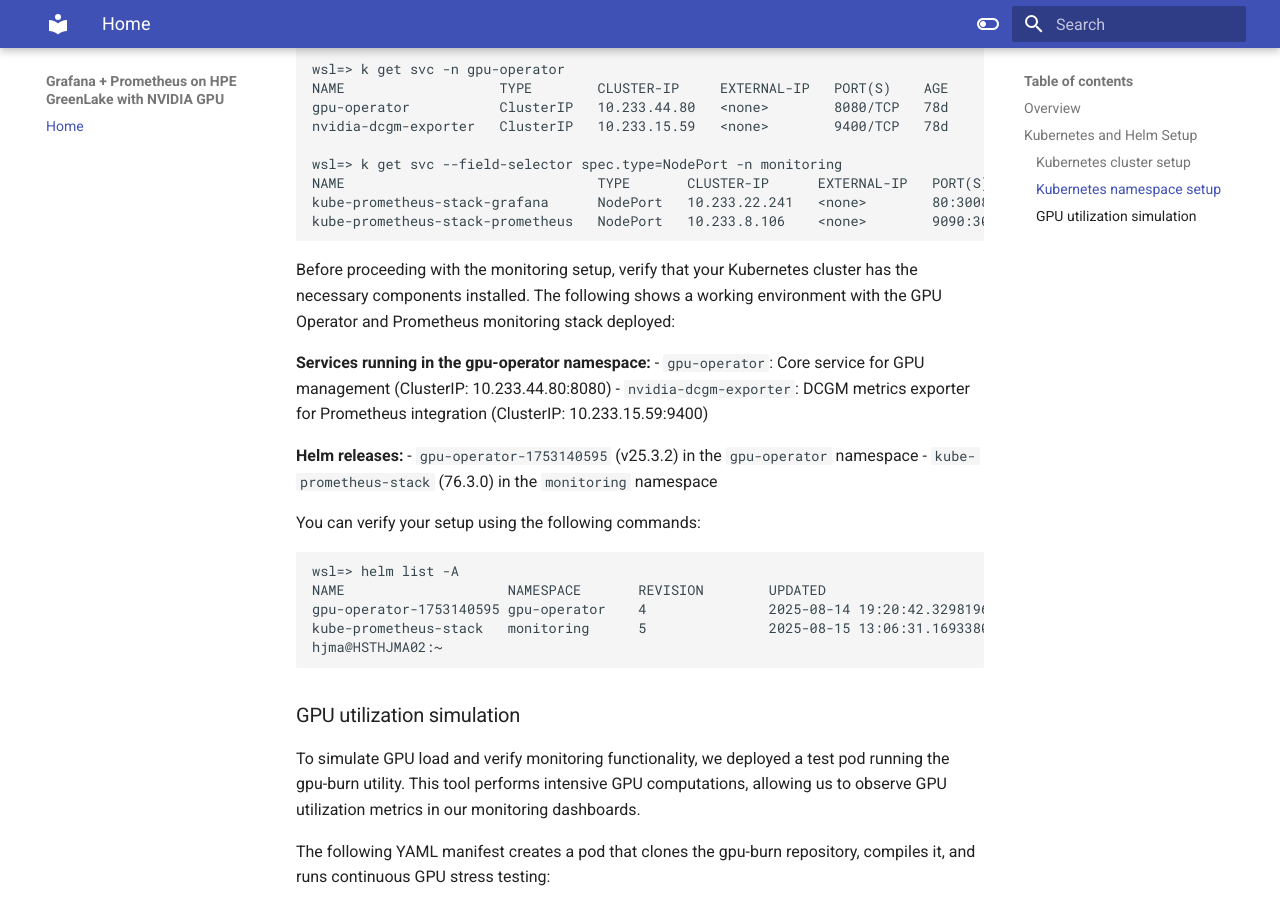
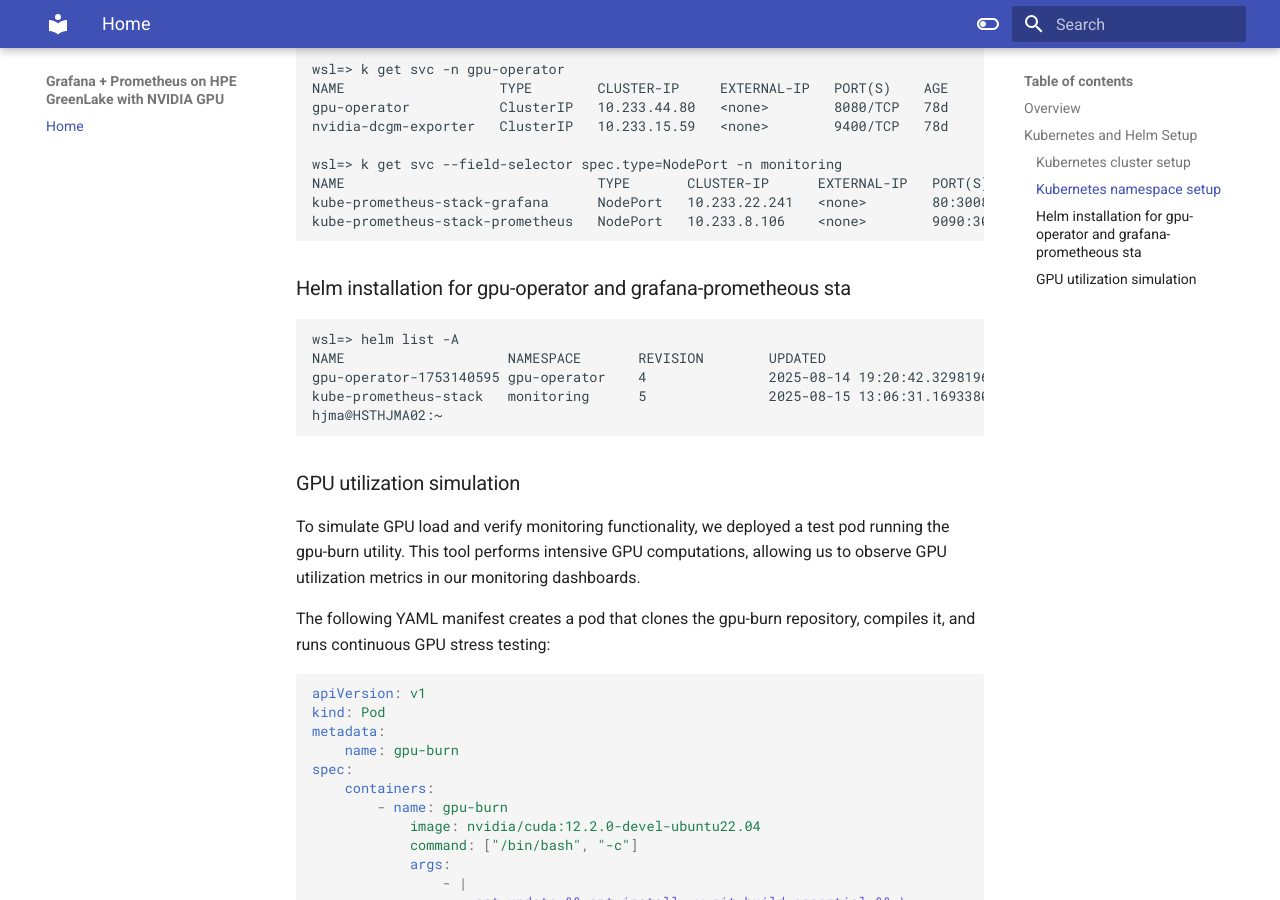
Before and after one commit to hjma29/grafana-prometheus-hpe-greenlake-com-nvidia, an MkDocs documentation site: the page built from docs/whitepaper.md, in a window 1280 px wide and 900 px high, scrolled down 1001 px. Built offline with MkDocs 1.6.1 and Material for MkDocs 9.7.7, drawn with Linux system fonts in a browser that asks for light colours.

Commit message:
[skip ci] 251010-11:38 on mini4

````diff
--- a/docs/whitepaper.md
+++ b/docs/whitepaper.md
@@ -37,17 +37,7 @@ kube-prometheus-stack-grafana      NodePort   10.233.22.241   <none>        80:3
 kube-prometheus-stack-prometheus   NodePort   10.233.8.106    <none>        9090:30090/TCP,8080:30398/TCP   56d
 ```
 
-Before proceeding with the monitoring setup, verify that your Kubernetes cluster has the necessary components installed. The following shows a working environment with the GPU Operator and Prometheus monitoring stack deployed:
-
-**Services running in the gpu-operator namespace:**
-- `gpu-operator`: Core service for GPU management (ClusterIP: 10.233.44.80:8080)
-- `nvidia-dcgm-exporter`: DCGM metrics exporter for Prometheus integration (ClusterIP: 10.233.15.59:9400)
-
-**Helm releases:**
-- `gpu-operator-1753140595` (v25.3.2) in the `gpu-operator` namespace
-- `kube-prometheus-stack` (76.3.0) in the `monitoring` namespace
-
-You can verify your setup using the following commands:
+### Helm installation for gpu-operator and grafana-prometheous sta
 
 ```
 
````
